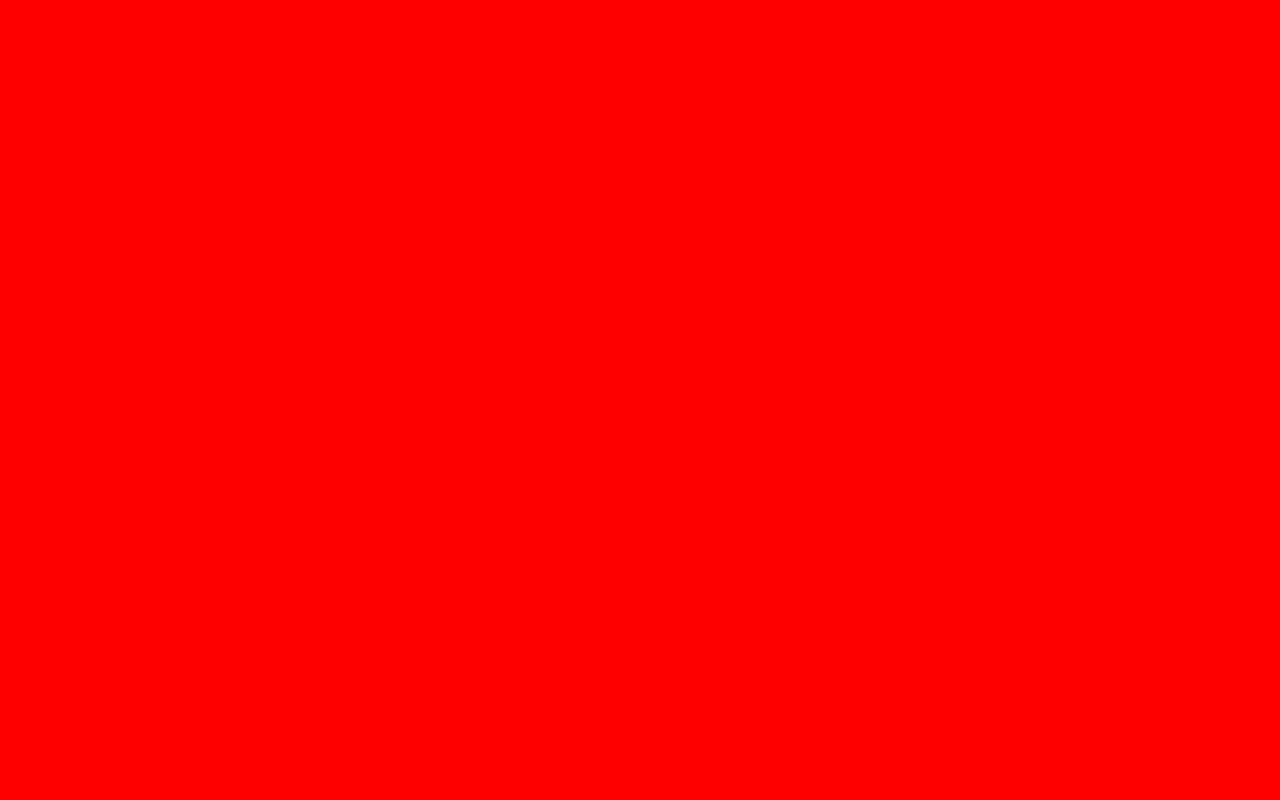
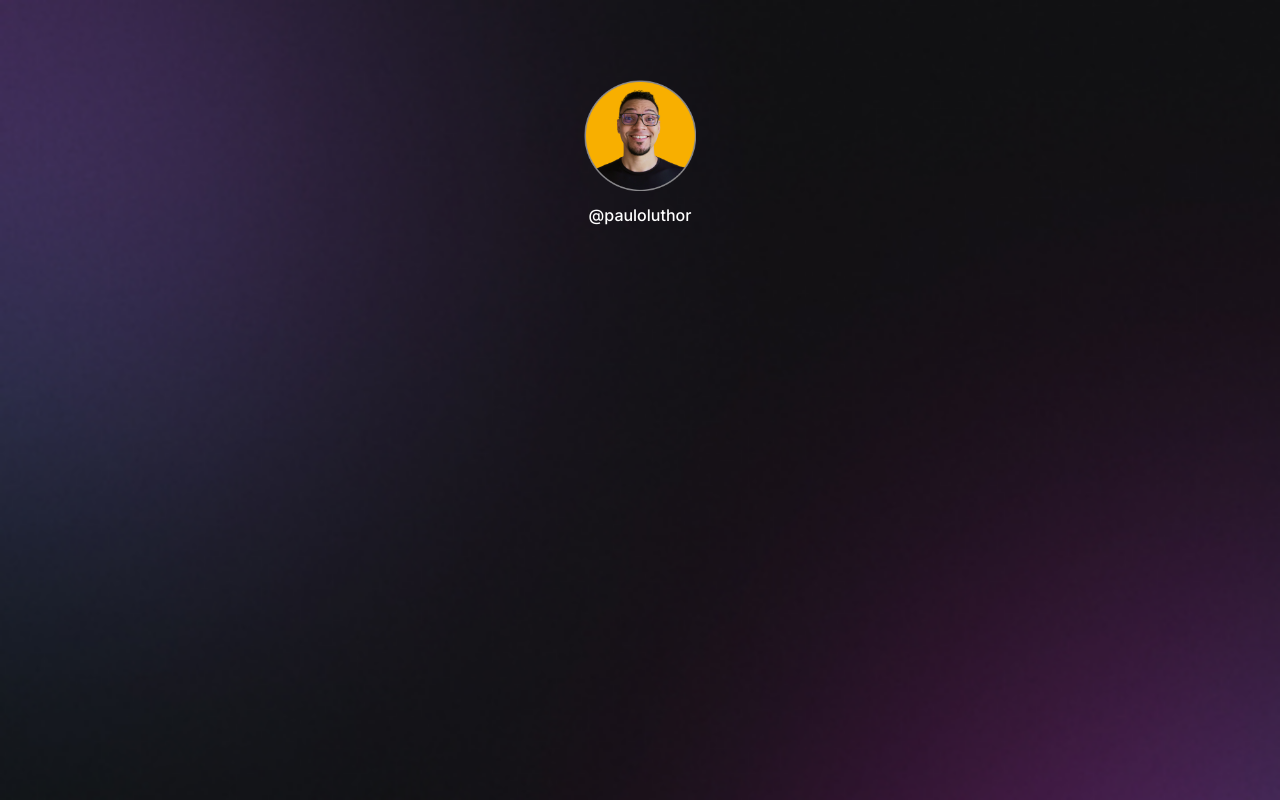
Before and after one commit to PauloMillarch/Estudo-HTML, a plain HTML site: page PROJETO/index.html in a window 1280 px wide. Drawn offline with Linux system fonts and the light colour scheme.

Commit message:
Escritorio
Codigos testados do curso escritos no escritorio.

```diff
--- a/PROJETO/index.html
+++ b/PROJETO/index.html
@@ -1,11 +1,26 @@
 <!DOCTYPE html>
 <html lang="pt-br">
   <head>
+
+    <link rel="preconnect" href="https://fonts.googleapis.com">
+    <link rel="preconnect" href="https://fonts.gstatic.com" crossorigin>
+    <link href="https://fonts.googleapis.com/css2?family=Inter:wght@400;500&display=swap" rel="stylesheet">
+
     <meta charset="UTF-8" />
     <meta http-equiv="X-UA-Compatible" content="IE=edge" />
     <meta name="viewport" content="width=device-width, initial-scale=1.0" />
     <title>Projeto</title>
     <link rel="stylesheet" href="style.css" />
   </head>
-  <body></body>
+  <body>
+    <div id="container">
+      <div id="profile">
+        <img
+          src="./assents/avatar.png"
+          alt="Foto de mayk Brito sorrindo, usando óculos e camisa preta, barba e fundo amarelo."
+        />
+        <p>@pauloluthor</p>
+      </div>
+    </div>
+  </body>
 </html>
--- a/PROJETO/style.css
+++ b/PROJETO/style.css
@@ -1,3 +1,46 @@
+* {
+  margin: 0;
+  padding: 0;
+  box-sizing: border-box;
+}
 body {
-  background-color:red;
+  /*
+  background-image: url(./assents/bg-mobile.jpg);
+  background-repeat: no-repeat;
+  background-position: top center;
+  background-size: cover; */
+
+  background: url(./assents/bg-mobile.jpg) no-repeat top center/cover;
 }
+
+body * {
+  font-family: 'Inter', sans-serif;
+  color: #ffffff;
+}
+
+#container {
+  width: 360px;
+  /* border: 1px solid red; "ja posso remover a borda" */
+
+  /* margin-top: 56px;
+  margin-right: auto;
+  margin-bottom: auto;
+  margin-left: auto; " o comando a baixo reprenseta a ordem dessa marcação. */
+
+  margin: 56px auto 0px auto;
+}
+#profile {
+  text-align: center;
+  padding: 24px;
+}
+
+
+#profile img {
+  width: 112px;
+}
+
+#profile p {
+  font-weight: 500;
+  line-height: 24px;
+  margin-top: 8px;
+}
```
